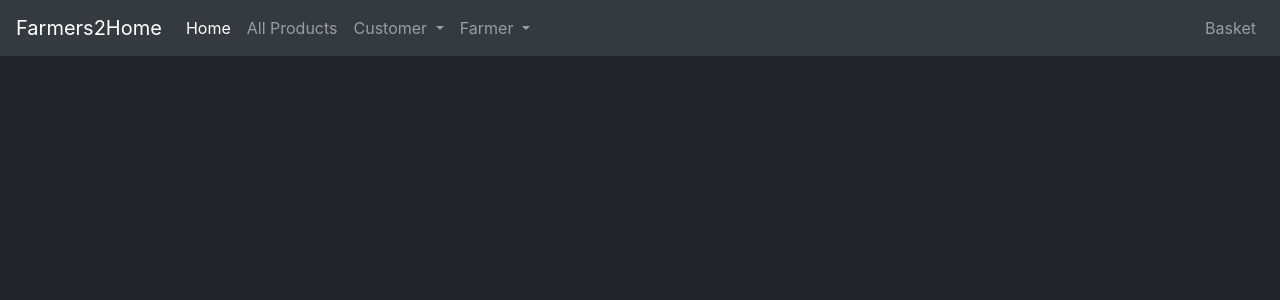
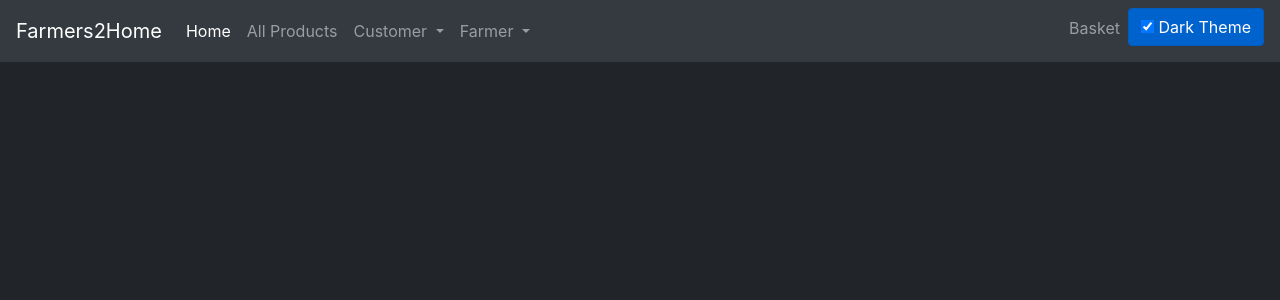
Before and after one commit to joe61081/farmers-2-home, an Angular app in the folder farmers2home-angular/: page / in a window 1280 px wide. Shown: the top 300 px of the page. Built offline with nearby package versions, Linux system fonts and the light colour scheme.

Commit message:
Added Dark theme toggle

```diff
--- a/farmers2home-angular/src/app/app.component.html
+++ b/farmers2home-angular/src/app/app.component.html
@@ -1,3 +1,4 @@
+<body [ngClass]="{'dark' : themeMode, 'light': !themeMode}">
 <nav class="navbar navbar-expand-lg navbar-dark bg-dark">
   <a class="navbar-brand" href="#">Farmers2Home</a>
   <button class="navbar-toggler" type="button" data-toggle="collapse" data-target="#navbarSupportedContent" aria-controls="navbarSupportedContent" aria-expanded="false" aria-label="Toggle navigation">
@@ -39,8 +40,14 @@
         <li class="nav-item">
           <a class="nav-link" href="#">Basket</a>
         </li>
+        <li class="nav-item">
+          <label class="btn btn-primary active">
+            <input type="checkbox" checked="checked" (change)="toggleTheme()"> Dark Theme
+          </label>
+        </li>
       </ul>
   </div>
 </nav>
 
 <router-outlet></router-outlet>
+</body>
--- a/farmers2home-angular/src/app/app.component.ts
+++ b/farmers2home-angular/src/app/app.component.ts
@@ -1,10 +1,16 @@
+import { style } from '@angular/animations';
 import { Component } from '@angular/core';
 
 @Component({
   selector: 'app-root',
-  templateUrl: './app.component.html',
-  styleUrls: ['./app.component.css']
+  templateUrl: './app.component.html'
 })
 export class AppComponent {
   title = 'farmers2home-angular';
+
+  themeMode = true;
+
+  toggleTheme(){
+      this.themeMode = !this.themeMode;
+  }
 }
--- a/farmers2home-angular/src/styles.css
+++ b/farmers2home-angular/src/styles.css
@@ -1,5 +1,11 @@
 /* You can add global styles to this file, and also import other style files */
-html body{
+.dark{
     background-color: #212529;
     color: #f8f9fa;
+    height: 100vh;
 }
+
+.light{
+    background-color: #f8f9fa;
+    color: #212529;
+}
```
